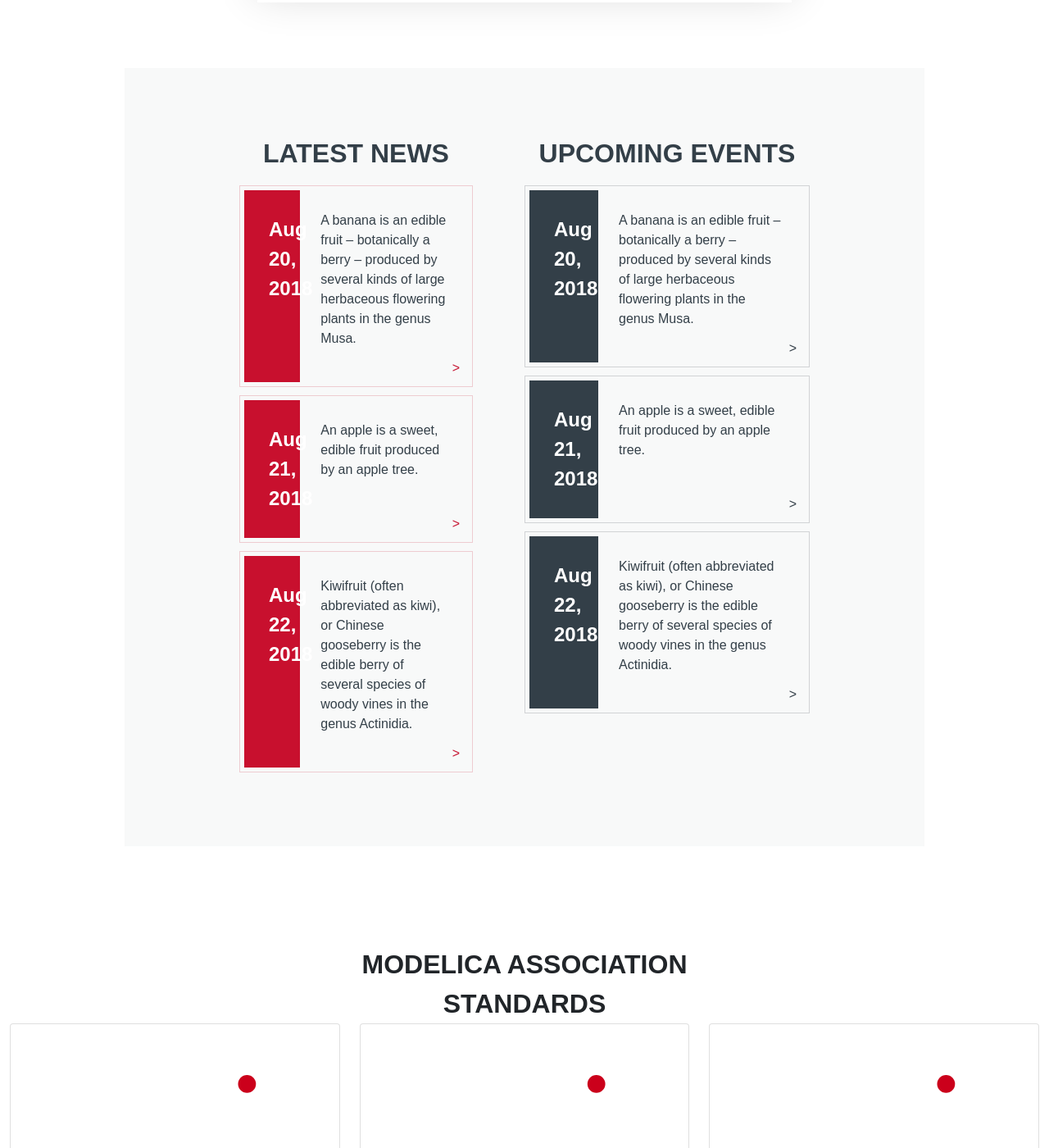
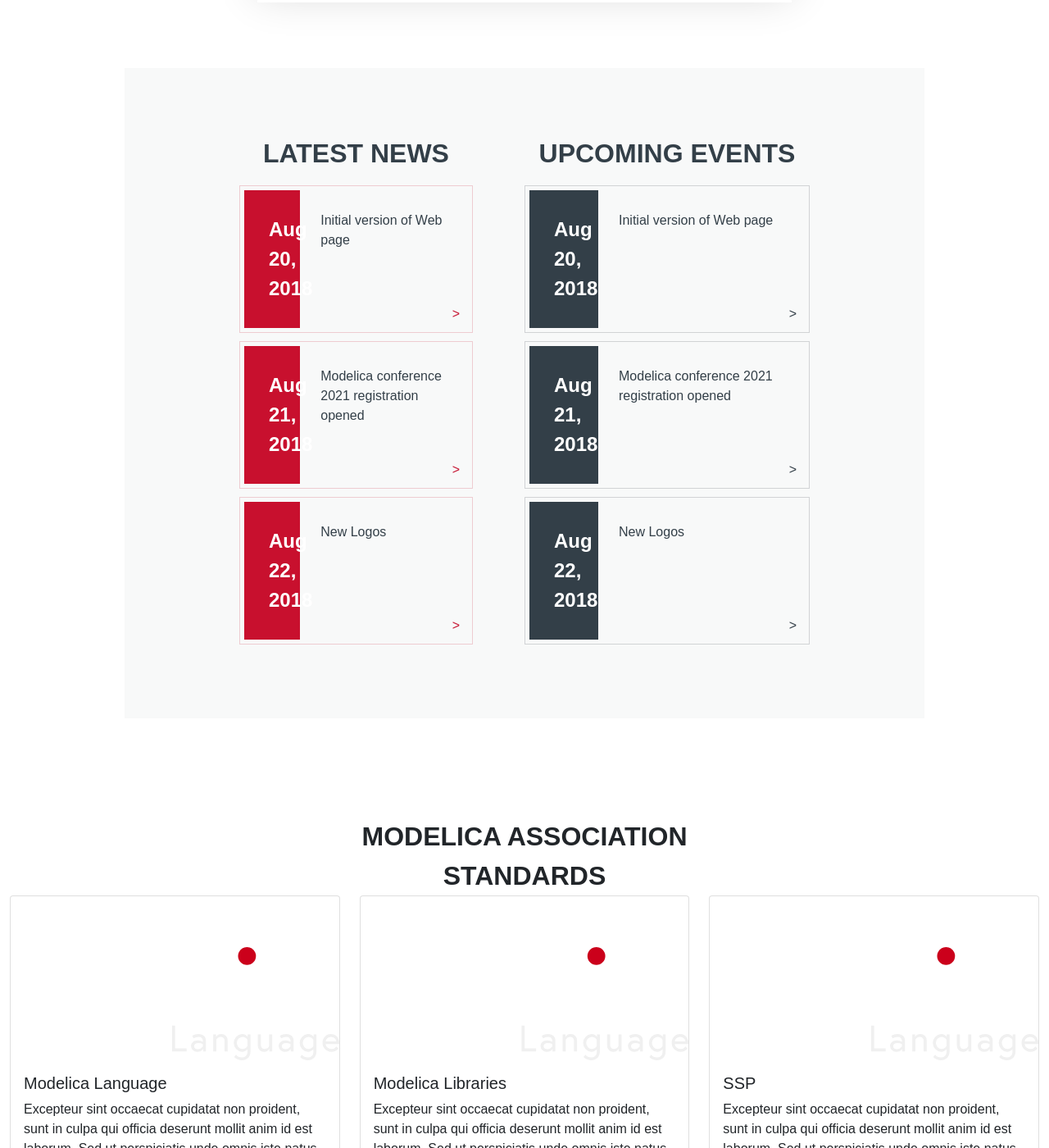
Before and after one commit to HausEmodelica/modelica-association, a Jekyll site: the page built from news/_posts/2018-08-22-kiwifruit.md, in a window 1280 px wide and 1400 px high, scrolled down 623 px. Shown: the whole window at 82% size. Built offline with Jekyll 4.4.1, drawn with Linux system fonts in a browser that asks for light colours; some web fonts are replaced; some of the changed text lies outside the part shown.

Commit message:
new and events - test markdown files

```diff
--- a/events/_posts/2018-08-20-bananas.md
+++ b/events/_posts/2018-08-20-bananas.md
@@ -2,11 +2,4 @@
 author: jill
 date: 20.08.2018
 ---
-A banana is an edible fruit – botanically a berry – produced by several kinds
-of large herbaceous flowering plants in the genus Musa.
-
-In some countries, bananas used for cooking may be called "plantains",
-distinguishing them from dessert bananas. The fruit is variable in size, color,
-and firmness, but is usually elongated and curved, with soft flesh rich in
-starch covered with a rind, which may be green, yellow, red, purple, or brown
-when ripe.
+Initial version of Web page
--- a/events/_posts/2018-08-21-apples.md
+++ b/events/_posts/2018-08-21-apples.md
@@ -1,10 +1,4 @@
 ---
 author: jill
 ---
-An apple is a sweet, edible fruit produced by an apple tree.
-
-Apple trees are cultivated worldwide, and are the most widely grown species in
-the genus Malus. The tree originated in Central Asia, where its wild ancestor,
-Malus sieversii, is still found today. Apples have been grown for thousands of
-years in Asia and Europe, and were brought to North America by European
-colonists.
+Modelica conference 2021 registration opened
--- a/events/_posts/2018-08-22-kiwifruit.md
+++ b/events/_posts/2018-08-22-kiwifruit.md
@@ -1,11 +1,4 @@
 ---
 author: ted
 ---
-Kiwifruit (often abbreviated as kiwi), or Chinese gooseberry is the edible
-berry of several species of woody vines in the genus Actinidia.
-
-The most common cultivar group of kiwifruit is oval, about the size of a large
-hen's egg (5–8 cm (2.0–3.1 in) in length and 4.5–5.5 cm (1.8–2.2 in) in
-diameter). It has a fibrous, dull greenish-brown skin and bright green or
-golden flesh with rows of tiny, black, edible seeds. The fruit has a soft
-texture, with a sweet and unique flavor.
+New Logos
--- a/news/_posts/2018-08-22-kiwifruit.md
+++ b/news/_posts/2018-08-22-kiwifruit.md
@@ -1,11 +1,4 @@
 ---
 author: ted
 ---
-Kiwifruit (often abbreviated as kiwi), or Chinese gooseberry is the edible
-berry of several species of woody vines in the genus Actinidia.
-
-The most common cultivar group of kiwifruit is oval, about the size of a large
-hen's egg (5–8 cm (2.0–3.1 in) in length and 4.5–5.5 cm (1.8–2.2 in) in
-diameter). It has a fibrous, dull greenish-brown skin and bright green or
-golden flesh with rows of tiny, black, edible seeds. The fruit has a soft
-texture, with a sweet and unique flavor.
+New Logos
```
Also changed, not shown: events/2018-08-20-bananas.md (deleted, +0 -12 lines), events/2018-08-21-apples.md (deleted, +0 -10 lines), events/2018-08-22-kiwifruit.md (deleted, +0 -11 lines), news/_posts/2018-08-20-bananas.md (+1 -8 lines), news/_posts/2018-08-21-apples.md (+1 -7 lines).
